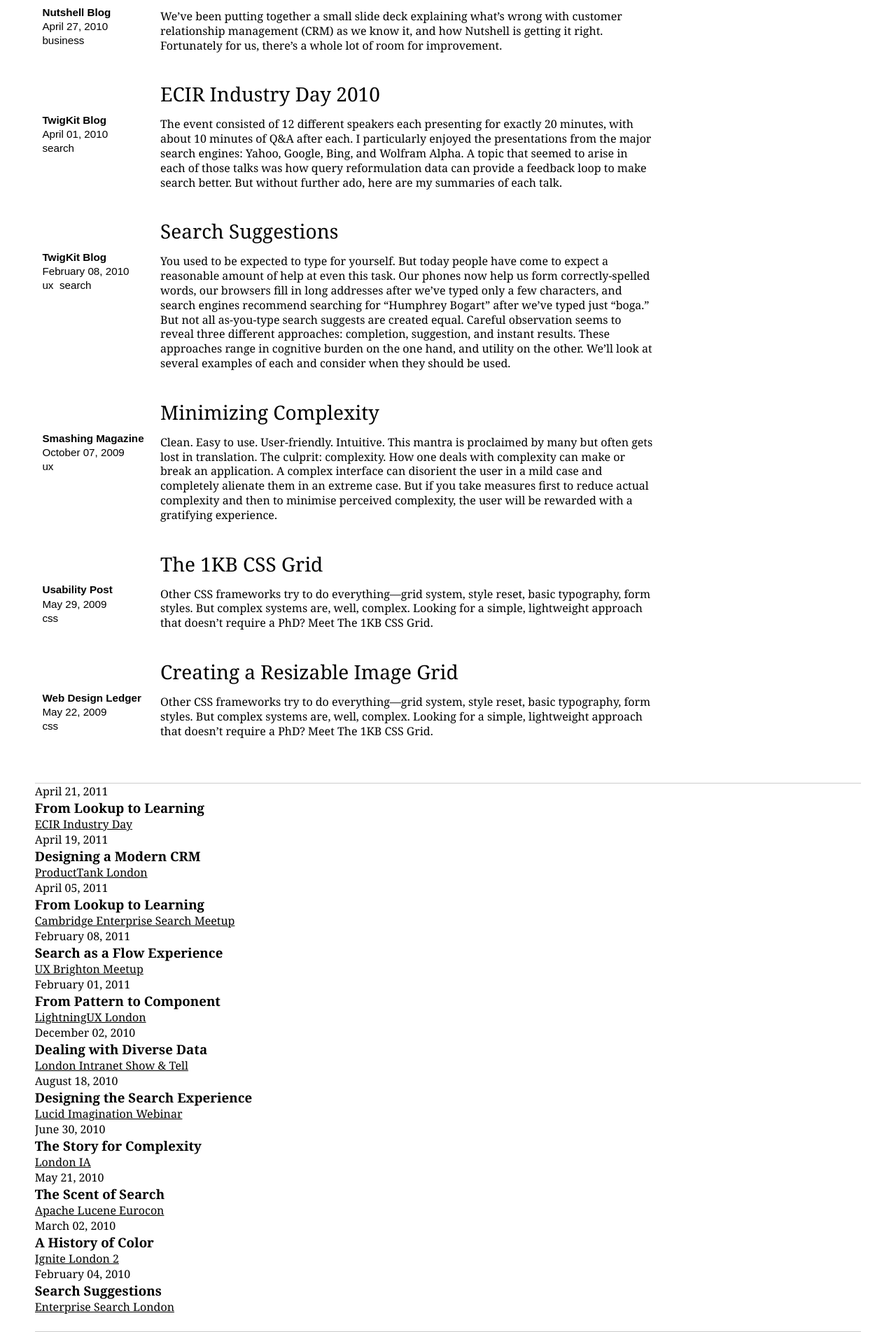
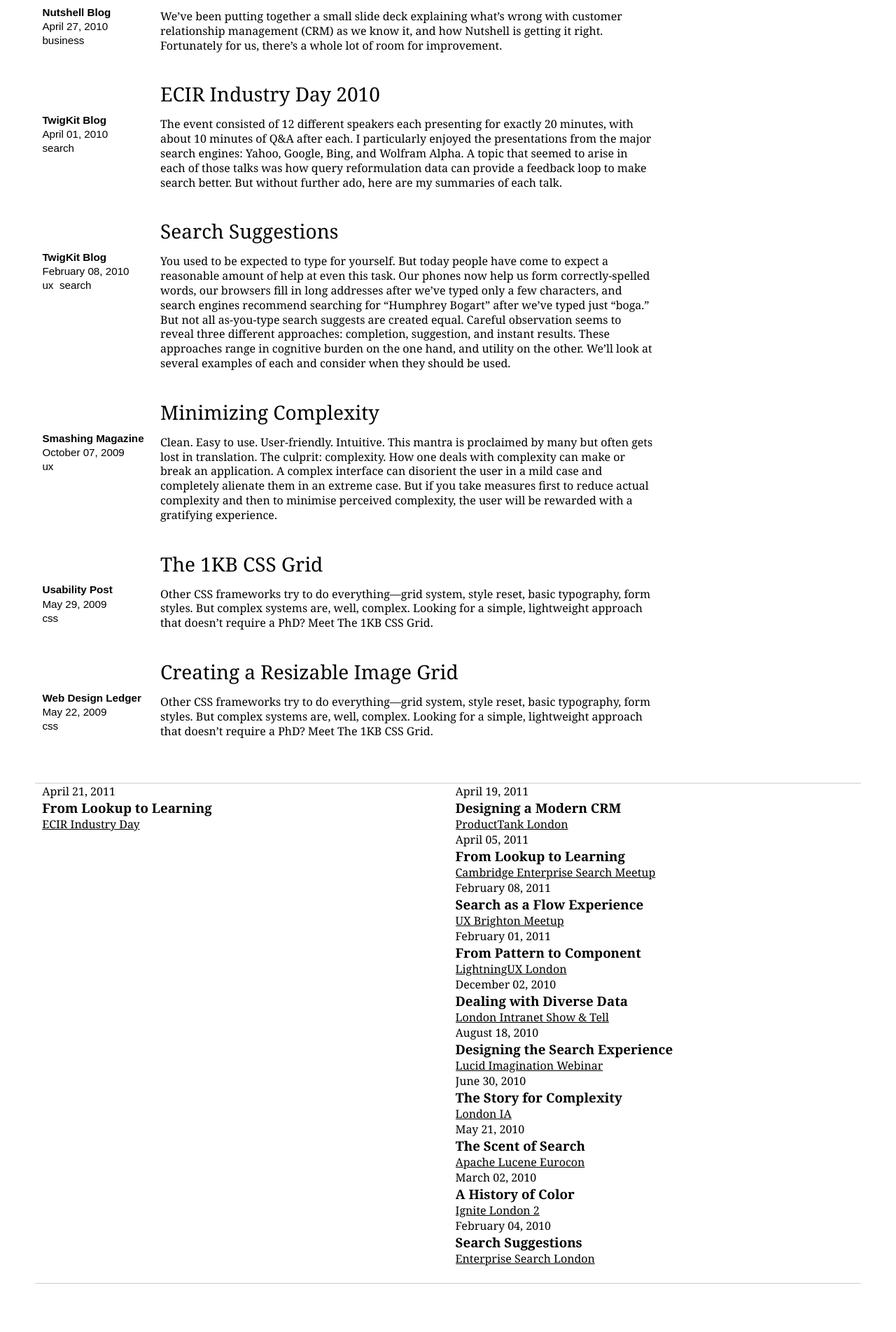
Before and after one commit to SeriouslyInc/tylertate, a Jekyll site: the page built from index.html, in a window 1280 px wide. Shown: the part 3281-5185 px from the top of the page at 70% size. Built offline with Jekyll 4.4.1, drawn with Linux system fonts in a browser that asks for light colours; after the commit the page ends 5116 px from its top, so only the background shows below that.

Commit message:
Attempting upcoming/past distinction

```diff
--- a/events/_posts/2011-04-21-from-lookup-to-learning.markdown
+++ b/events/_posts/2011-04-21-from-lookup-to-learning.markdown
@@ -4,4 +4,5 @@ title: From Lookup to Learning
 event: ECIR Industry Day
 eventurl: http://www.ecir2011.dcu.ie/program/industry-day/
 slidesurl: http://www.slideshare.net/tylertate/from-lookup-to-learning-search-as-a-longterm-activity-ecir-2011
+status: upcoming
 ---
--- a/index.html
+++ b/index.html
@@ -27,32 +27,25 @@ bodyId: home
 
 <section id="speaking">
 	<section id="upcoming">
-	</section>
-	<section class="past">
-		{% for event in site.categories.events limit:4 %}
+		{% for event in site.categories.events %}
+			{% if event.status == 'upcoming' %}
 				<article>
 					<p class="date">{{ event.date | date: "%B %d, %Y" }}</p>
 					<h3>{{ event.title }}</h3>
 					<p class="event"><a href="{{ event.eventurl }}">{{ event.event }}</a></p>
 				<article>
+			{% endif %}
 		{% endfor %}
 	</section>
-	<section class="past">
-		{% for event in site.categories.events limit:4 offset:4 %}
+	<section id="past">
+		{% for event in site.categories.events %}
+			{% if event.status != 'upcoming' %}
 				<article>
 					<p class="date">{{ event.date | date: "%B %d, %Y" }}</p>
 					<h3>{{ event.title }}</h3>
 					<p class="event"><a href="{{ event.eventurl }}">{{ event.event }}</a></p>
 				<article>
-		{% endfor %}
-	</section>
-	<section class="past">
-		{% for event in site.categories.events limit:4 offset:8 %}
-			<article>
-				<p class="date">{{ event.date | date: "%B %d, %Y" }}</p>
-				<h3>{{ event.title }}</h3>
-				<p class="event"><a href="{{ event.eventurl }}">{{ event.event }}</a></p>
-			<article>
+			{% endif %}
 		{% endfor %}
 	</section>
 </section>
--- a/resources/css/main.css
+++ b/resources/css/main.css
@@ -168,14 +168,14 @@ section#speaking p {
 section#speaking #upcoming {
   overflow: hidden;
   float: left;
-  width: 19.642857142857142%;
+  width: 48.214285714285715%;
   margin: 0 0.8928571428571428%;
   _display: inline;
 }
 section#speaking #past {
   overflow: hidden;
   float: left;
-  width: 19.642857142857142%;
+  width: 48.214285714285715%;
   margin: 0 0.8928571428571428%;
   _display: inline;
 }
--- a/resources/css/main.less
+++ b/resources/css/main.less
@@ -159,9 +159,9 @@ section#speaking {
 	}
 
 	#upcoming {
-		.grid(3);
+		.grid(7);
 	}
 	#past {
-		.grid(3);
+		.grid(7);
 	}
 }
```
Lines whose indentation alone changed are shown as unchanged.
